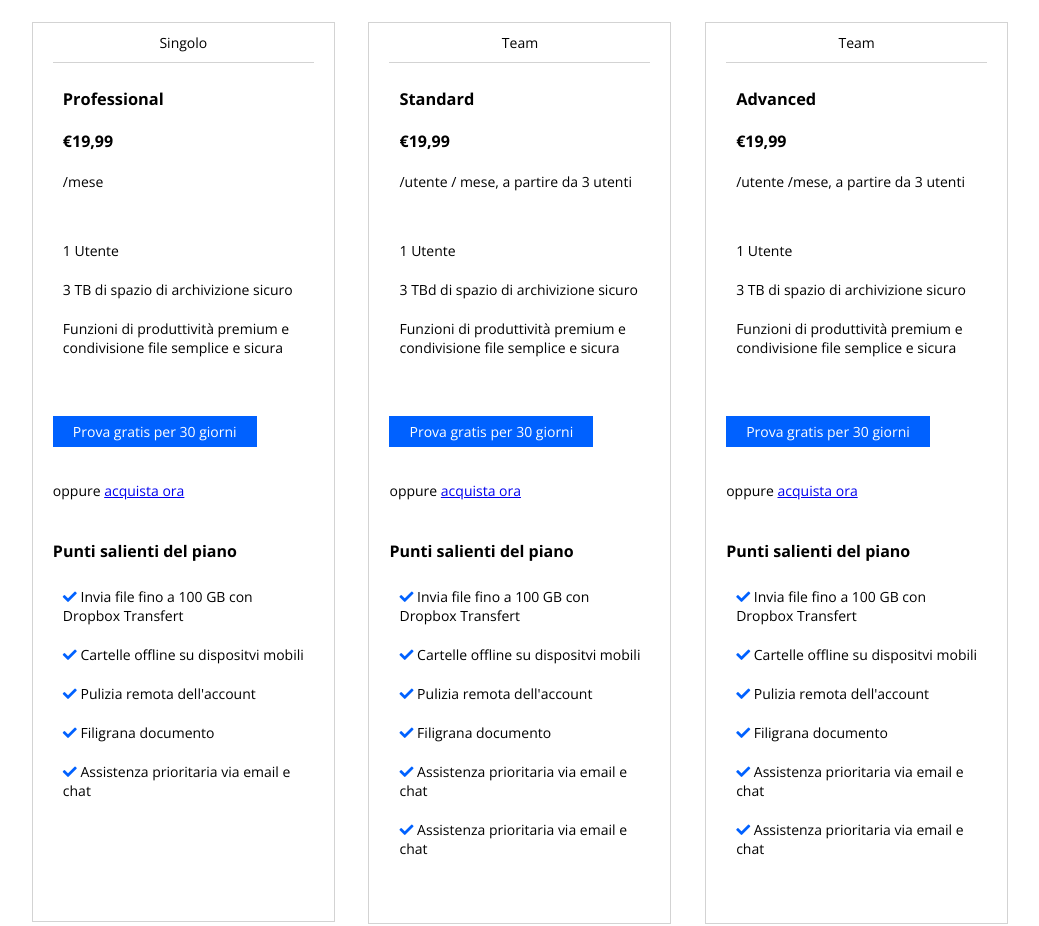
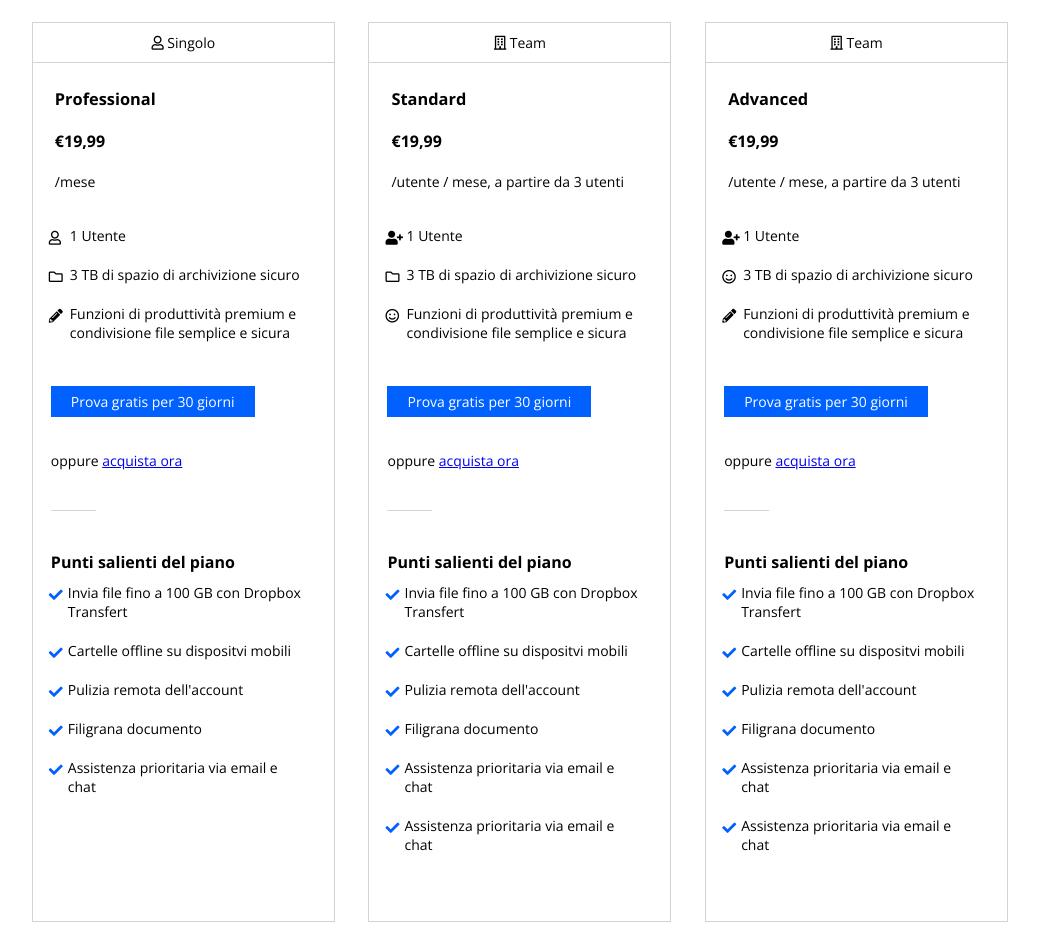
Before and after one commit to alfredochs/htmlcss-dropbox, a plain HTML site: page index.html in a window 1280 px wide. Shown: the part 1043-1969 px from the top of the page, without its empty margins (120-1159 px from the left). Drawn offline with nearby package versions, Linux system fonts and the light colour scheme.

Commit message:
Done (without animations)

```diff
--- a/css/fifth-article.css
+++ b/css/fifth-article.css
@@ -20,6 +20,7 @@
     /* border: 1px solid; */
     width: 40%;
     height: 30vw;
+    overflow: auto;
 }
 .fifth-article .small-square{
     float: left;
--- a/css/second-article.css
+++ b/css/second-article.css
@@ -35,24 +35,46 @@
     margin: auto;
     min-height: 900px;
     font-size: 14px;
-    padding: 0 20px;
+    /* padding: 0 18px; */
 }
-main .second-article .row .internal-container ul .col_3_9{
-    border: 1px solid;
+.internal-container-content{
+    padding: 0 18px;
 }
 main .second-article .row .internal-container .list-subtitle{
     text-align: center;
     padding: 10px 0;
     border-bottom: 1px solid lightgray;
 }
-main .second-article .row .internal-container ul{
+
+.list-with-icons li i,
+.last-list li i{
+    /* position: absolute;
+    margin: 3px -15px; */
+    position: absolute;
+    left: 0;
+    padding: 5px 0;
+    margin-left: -2px;
+}
+
+.border{
+    width: 45px;
+    border-bottom: 1px solid lightgray;
+    padding-bottom: 40px;
+}
+.internal-container ul{
     list-style: none;
-    padding: 15px 10px;
+    padding: 15px 0;
+    position: relative;
+}
+ul.list-with-icons{
+    padding: 0 15px;
 }
 main .second-article .row .internal-container ul li{
     padding: 10px 0;
-    list-style: none;;
+    list-style: none;
+    padding-left: 4px;
 }
+
 main .second-article .row .internal-container .blue-btn{
     text-decoration: none;
 }
@@ -62,6 +84,9 @@
 
 main .second-article .internal-container .last-list{
     padding: 40px 0;
+}
+main .second-article .internal-container .last-list ul{
+    padding: 0 13px;
 }
 .fa-check{
     color: #0061FF;
--- a/index.html
+++ b/index.html
@@ -80,9 +80,9 @@
                     <div class="col_3_9">
                         <div class="internal-container">
                             <div class="list-subtitle">
-                                <div class="subtitle">Singolo</div>
+                                <div class="subtitle"><i class="far fa-user"></i> Singolo</div>
                             </div>
-                            <div>
+                            <div class="internal-container-content">
                                 <ul>
                                     <li>
                                         <h3>Professional</h3>
@@ -92,28 +92,32 @@
                                     </li>
                                     <li>/mese</li>
                                 </ul>
-                                <ul>
-                                    <li>1 Utente</li>
-                                    <li>3 TB di spazio di archivizione sicuro </li>
-                                    <li>Funzioni di produttività premium e condivisione file semplice e sicura</li>
+                                <ul class="list-with-icons">
+                                    <li><i class="far fa-user"></i>1 Utente</li>
+                                    <li><i class="far fa-folder"></i>3 TB di spazio di archivizione sicuro </li>
+                                    <li><i class="fas fa-pencil-alt"></i>Funzioni di produttività premium e
+                                        condivisione file semplice e sicura</li>
                                 </ul>
                                 <div class="btn-space">
                                     <a class="blue-btn" href="#">Prova gratis per 30 giorni</a>
                                 </div>
                                 <span class="last-span">oppure <a href="#">acquista ora</a></span>
-
+                                <div class="border"></div>
                                 <div class="last-list">
-
                                     <h4>Punti salienti del piano</h4>
                                     <ul>
-                                        <li><i class="fas fa-check"></i> Invia file fino a 100 GB con Dropbox Transfert
+                                        <li>
+                                            <span><i class="fas fa-check"></span></i>
+                                            Invia file fino a 100 GB con Dropbox Transfert
                                         </li>
-                                        <li><i class="fas fa-check"></i> Cartelle offline su dispositvi mobili</li>
-                                        <li><i class="fas fa-check"></i> Pulizia remota dell'account</li>
-                                        <li><i class="fas fa-check"></i> Filigrana documento</li>
-                                        <li><i class="fas fa-check"></i> Assistenza prioritaria via email e chat</li>
+                                        <li><span><i class="fas fa-check"></i> Cartelle offline su dispositvi
+                                                mobili</span></li>
+                                        <li><span><i class="fas fa-check"></i> Pulizia remota dell'account</span></li>
+                                        <li><span><i class="fas fa-check"></i> Filigrana documento</span></li>
+                                        <li><span><i class="fas fa-check"></i> Assistenza prioritaria via email e
+                                                chat</span></li>
+                                    </ul>
                                 </div>
-                                </ul>
                             </div>
                         </div>
                     </div>
@@ -121,9 +125,9 @@
                     <div class="col_3_9">
                         <div class="internal-container">
                             <div class="list-subtitle">
-                                <div class="subtitle">Team</div>
+                                <div class="subtitle"><i class="far fa-building"></i> Team</div>
                             </div>
-                            <div>
+                            <div class="internal-container-content">
                                 <ul>
                                     <li>
                                         <h3>Standard</h3>
@@ -133,29 +137,35 @@
                                     </li>
                                     <li>/utente / mese, a partire da 3 utenti</li>
                                 </ul>
-                                <ul>
-                                    <li>1 Utente</li>
-                                    <li>3 TBd di spazio di archivizione sicuro </li>
-                                    <li>Funzioni di produttività premium e condivisione file semplice e sicura</li>
+                                <ul class="list-with-icons">
+                                    <li><i class="fas fa-user-plus"></i>1 Utente</li>
+                                    <li><i class="far fa-folder"></i>3 TB di spazio di archivizione sicuro </li>
+                                    <li><i class="far fa-smile"></i>Funzioni di produttività premium e
+                                        condivisione file semplice e sicura</li>
                                 </ul>
                                 <div class="btn-space">
                                     <a class="blue-btn" href="#">Prova gratis per 30 giorni</a>
                                 </div>
                                 <span class="last-span">oppure <a href="#">acquista ora</a></span>
-
+                                <div class="border"></div>
                                 <div class="last-list">
-
                                     <h4>Punti salienti del piano</h4>
                                     <ul>
-                                        <li><i class="fas fa-check"></i> Invia file fino a 100 GB con Dropbox Transfert
+                                        <li>
+                                            <span><i class="fas fa-check"></span></i>
+                                            Invia file fino a 100 GB con Dropbox Transfert
                                         </li>
-                                        <li><i class="fas fa-check"></i> Cartelle offline su dispositvi mobili</li>
-                                        <li><i class="fas fa-check"></i> Pulizia remota dell'account</li>
-                                        <li><i class="fas fa-check"></i> Filigrana documento</li>
-                                        <li><i class="fas fa-check"></i> Assistenza prioritaria via email e chat</li>
-                                        <li><i class="fas fa-check"></i> Assistenza prioritaria via email e chat</li>
+                                        <li><span><i class="fas fa-check"></i> Cartelle offline su dispositvi
+                                                mobili</span></li>
+                                        <li><span><i class="fas fa-check"></i> Pulizia remota dell'account</span></li>
+                                        <li><span><i class="fas fa-check"></i> Filigrana documento</span></li>
+                                        <li><span><i class="fas fa-check"></i> Assistenza prioritaria via email e
+                                                chat</span></li>
+                                        <li><span><i class="fas fa-check"></i> Assistenza prioritaria via email e
+                                                chat</span></li>
+
+                                    </ul>
                                 </div>
-                                </ul>
                             </div>
                         </div>
                     </div>
@@ -163,9 +173,9 @@
                     <div class="col_3_9">
                         <div class="internal-container">
                             <div class="list-subtitle">
-                                <div class="subtitle">Team</div>
+                                <div class="subtitle"><i class="far fa-building"></i> Team</div>
                             </div>
-                            <div>
+                            <div class="internal-container-content">
                                 <ul>
                                     <li>
                                         <h3>Advanced</h3>
@@ -173,34 +183,41 @@
                                     <li>
                                         <h4>€19,99</h4>
                                     </li>
-                                    <li>/utente /mese, a partire da 3 utenti</li>
+                                    <li>/utente / mese, a partire da 3 utenti</li>
                                 </ul>
-                                <ul>
-                                    <li>1 Utente</li>
-                                    <li>3 TB di spazio di archivizione sicuro </li>
-                                    <li>Funzioni di produttività premium e condivisione file semplice e sicura</li>
+                                <ul class="list-with-icons">
+                                    <li><i class="fas fa-user-plus"></i>1 Utente</li>
+                                    <li><i class="far fa-smile"></i>3 TB di spazio di archivizione sicuro </li>
+                                    <li><i class="fas fa-pencil-alt"></i>Funzioni di produttività premium e
+                                        condivisione file semplice e sicura</li>
                                 </ul>
                                 <div class="btn-space">
                                     <a class="blue-btn" href="#">Prova gratis per 30 giorni</a>
                                 </div>
                                 <span class="last-span">oppure <a href="#">acquista ora</a></span>
-
+                                <div class="border"></div>
                                 <div class="last-list">
-
                                     <h4>Punti salienti del piano</h4>
                                     <ul>
-                                        <li><i class="fas fa-check"></i> Invia file fino a 100 GB con Dropbox Transfert
+                                        <li>
+                                            <span><i class="fas fa-check"></span></i>
+                                            Invia file fino a 100 GB con Dropbox Transfert
                                         </li>
-                                        <li><i class="fas fa-check"></i> Cartelle offline su dispositvi mobili</li>
-                                        <li><i class="fas fa-check"></i> Pulizia remota dell'account</li>
-                                        <li><i class="fas fa-check"></i> Filigrana documento</li>
-                                        <li><i class="fas fa-check"></i> Assistenza prioritaria via email e chat</li>
-                                        <li><i class="fas fa-check"></i> Assistenza prioritaria via email e chat</li>
+                                        <li><span><i class="fas fa-check"></i> Cartelle offline su dispositvi
+                                                mobili</span></li>
+                                        <li><span><i class="fas fa-check"></i> Pulizia remota dell'account</span></li>
+                                        <li><span><i class="fas fa-check"></i> Filigrana documento</span></li>
+                                        <li><span><i class="fas fa-check"></i> Assistenza prioritaria via email e
+                                                chat</span></li>
+                                        <li><span><i class="fas fa-check"></i> Assistenza prioritaria via email e
+                                                chat</span></li>
+                                    </ul>
                                 </div>
-                                </ul>
                             </div>
                         </div>
                     </div>
+
+
                 </div>
                 <div class="horizontal-container">
                     <div class="horizontal-subtitle">
@@ -484,11 +501,10 @@
                     <li>Applicazione desktop</li>
                     <li>Perchè Dropbox</li>
                     <li>Piani</li>
-                    <li>Sicurezza</li>
-                    <li>Funzioni</li>
                 </ul>
             </div>
             <div class="language">
+                <div class="min-border"></div>
                 <span><i class="fas fa-globe-americas"></i> Italiano <i class="fas fa-caret-up"></i></span>
             </div>
         </div>
```
Also changed, not shown: css/footer.css (+8 -3 lines).
